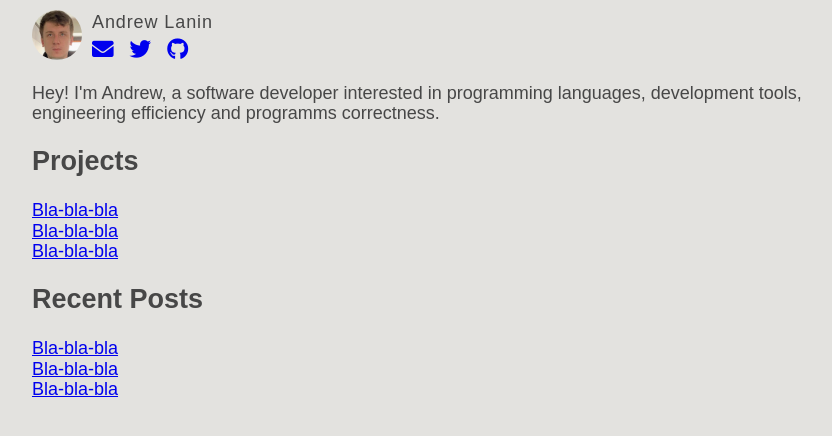
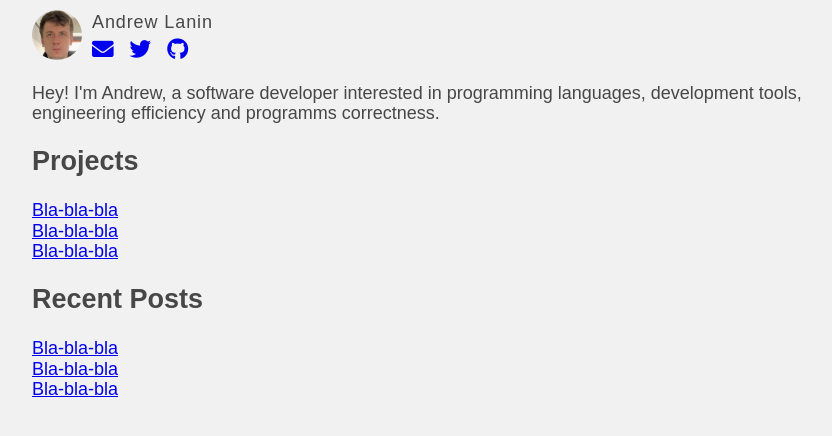
Before and after one commit to andrewlanin/lanin.dev, a Jekyll site: the page built from index.html, in a window 1280 px wide. Shown: the top 436 px of the page, without its empty margins (188-1020 px from the left). Built offline with Jekyll 4.4.1, drawn with Linux system fonts in a browser that asks for light colours; nearby versions of some CDN libraries.

Commit message:
Add meta tag

```diff
--- a/_includes/base.css
+++ b/_includes/base.css
@@ -1,5 +1,5 @@
 html {
-    background-color: #e3e2df;
+    background-color: rgb(241, 241, 241);
     color: #474747
 }
 
--- a/_layouts/base.html
+++ b/_layouts/base.html
@@ -4,6 +4,7 @@
 <html>
 <head>
     <title>{{ page.title }}</title>
+    <meta name="viewport" content="width=device-width, initial-scale=1" />
     <link rel="stylesheet" href="https://use.fontawesome.com/releases/v5.8.1/css/all.css" integrity="sha384-50oBUHEmvpQ+1lW4y57PTFmhCaXp0ML5d60M1M7uH2+nqUivzIebhndOJK28anvf" crossorigin="anonymous">
     <style type="text/css">{% include normalize.css %}</style>
     <style type="text/css">{% include base.css %}</style>
```
